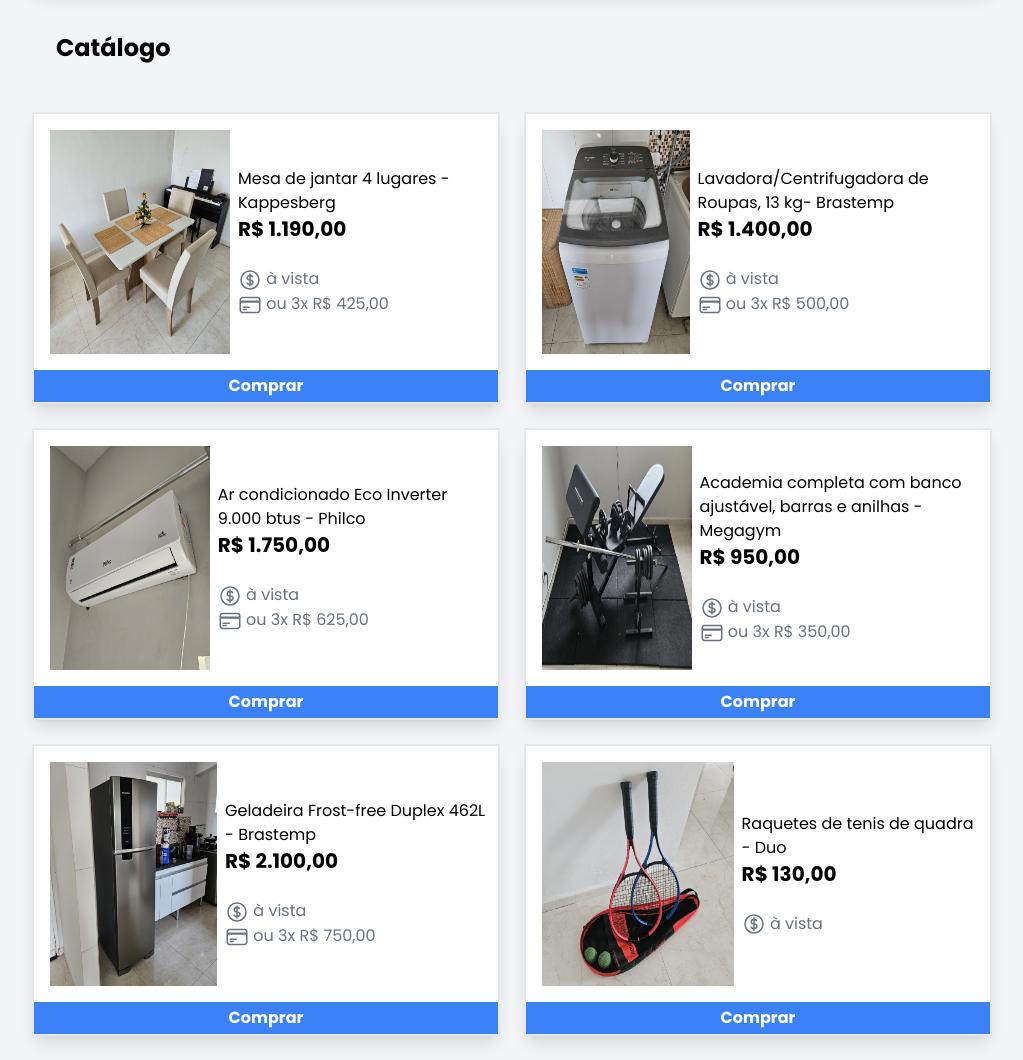
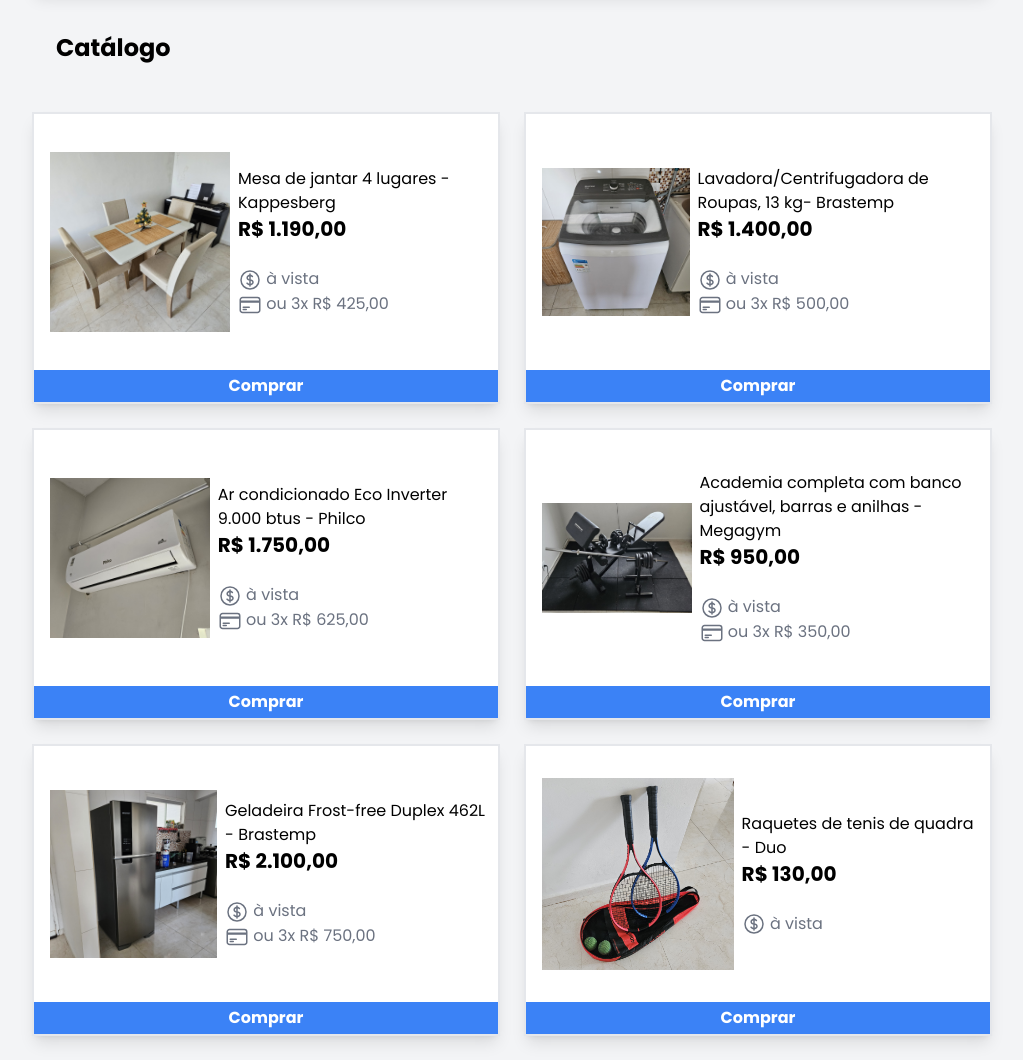
Before and after one commit to uellersonac/vendas, a plain HTML site: page index.html in a window 1280 px wide. Shown: the part 520-1580 px from the top of the page, without its empty margins (128-1151 px from the left). Drawn offline with nearby package versions, Linux system fonts and the light colour scheme.

Commit message:
Ajuste das imagens

```diff
--- a/index.html
+++ b/index.html
@@ -11,7 +11,7 @@
 
 <div>
 
-  <nav id="nav" class="flex justify-center md:justify-start fixed top-0 w-full bg-white flex shadow-lg h-20 flex-wrap items-center">
+  <nav id="nav" class="z-20 flex justify-center md:justify-start fixed top-0 w-full bg-white flex shadow-lg h-20 flex-wrap items-center">
 
     <!-- <button id="toggleButton" class="md:hidden m-8 block">
       <svg xmlns="http://www.w3.org/2000/svg" class=" h-6 inline" fill="none" viewBox="0 0 24 24" stroke-width="1.5" stroke="currentColor" class="size-6">
@@ -69,7 +69,7 @@
     </div>
   </aside>
 
-  <main class="mt-6 grid md:w-3/4 w-11/12 poppins-regular grid-cols-1 md:grid-cols-2 gap-6">
+  <main class="z-0 mt-6 grid md:w-3/4 w-11/12 poppins-regular grid-cols-1 md:grid-cols-2 gap-6">
 
     <div class="flex text-2xl w-full mb-2 h-16 col-span-full items-center">
     <span class="ml-6 poppins-bold">Catálogo</span>
@@ -82,7 +82,7 @@
 
           <div class="p-2 flex md:flex-nowrap flex-wrap justify-center items-center">
             <div class="m-2 flex items-center flex-wrap">
-              <img class="h-56" src="produto1.jfif">
+              <img class="h-56 object-contain" src="produto1.jfif">
             </div>
 
             <div class="md:justify-right">
@@ -127,7 +127,7 @@
 
           <div class="p-2 flex md:flex-nowrap flex-wrap justify-center items-center">
             <div class="m-2 flex items-center flex-wrap">
-              <img class="h-56" src="produto2.jfif">
+              <img class="h-56 object-contain" src="produto2.jfif">
             </div>
 
             <div class="md:justify-right">
@@ -173,7 +173,7 @@
 
           <div class="p-2 flex md:flex-nowrap flex-wrap justify-center items-center">
             <div class="m-2 flex items-center flex-wrap">
-              <img class="h-56" src="produto3.jfif">
+              <img class="h-56 object-contain" src="produto3.jfif">
             </div>
 
             <div class="md:justify-right">
@@ -219,7 +219,7 @@
 
           <div class="p-2 flex md:flex-nowrap flex-wrap justify-center items-center">
             <div class="m-2 flex items-center flex-wrap">
-              <img class="h-56" src="produto4.jfif">
+              <img class="h-56 object-contain" src="produto4.jfif">
             </div>
 
             <div class="md:justify-right">
@@ -265,7 +265,7 @@
 
           <div class="p-2 flex md:flex-nowrap flex-wrap justify-center items-center">
             <div class="m-2 flex items-center flex-wrap">
-              <img class="h-56" src="produto5.jfif">
+              <img class="h-56 object-contain" src="produto5.jfif">
             </div>
 
             <div class="md:justify-right">
@@ -311,7 +311,7 @@
 
           <div class="p-2 flex md:flex-nowrap flex-wrap justify-center items-center">
             <div class="m-2 flex items-center flex-wrap">
-              <img class="h-56" src="produto6.jfif">
+              <img class="h-56 object-contain" src="produto6.jfif">
             </div>
 
             <div class="md:justify-right md:w-auto">
```
